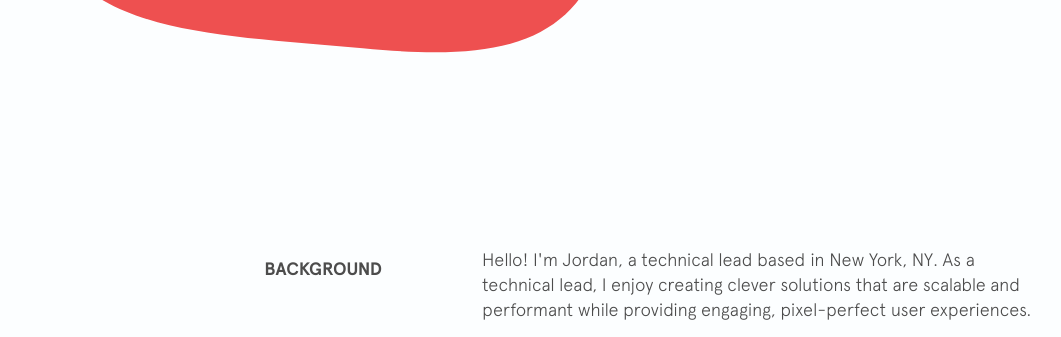
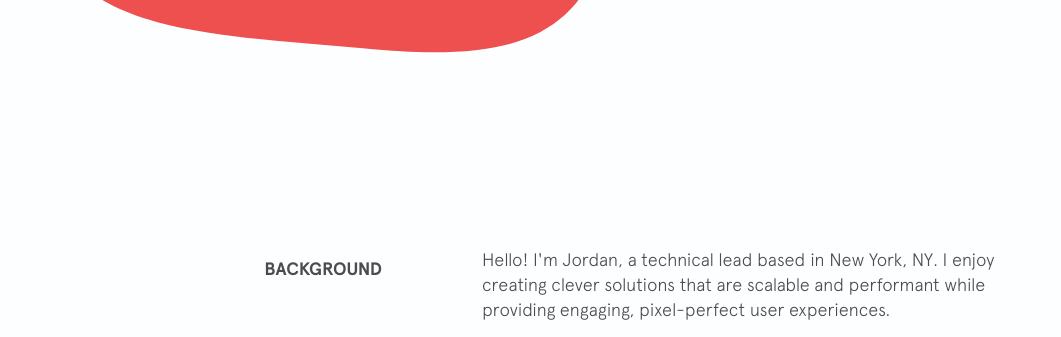
Before and after one commit to whoisjordangarcia/personal-website-gatsby-netlify, a Gatsby site: page / in a window 1280 px wide. Shown: the part 441-778 px from the top of the page, without its empty margins (108-1169 px from the left). Built offline with nearby package versions, Linux system fonts and the light colour scheme; Gatsby itself is replaced by a stand-in of ours.

Commit message:
Update index.tsx

```diff
--- a/src/pages/index.tsx
+++ b/src/pages/index.tsx
@@ -21,8 +21,7 @@ const IndexPage = (): React.ReactNode => {
 
       <InfoSection title="Background">
         <p>
-          Hello! I&apos;m Jordan, a technical lead based in New York, NY. As a
-          technical lead, I enjoy creating clever solutions that are scalable
+          Hello! I&apos;m Jordan, a technical lead based in New York, NY. I enjoy creating clever solutions that are scalable
           and performant while providing engaging, pixel-perfect user
           experiences.
         </p>
```
